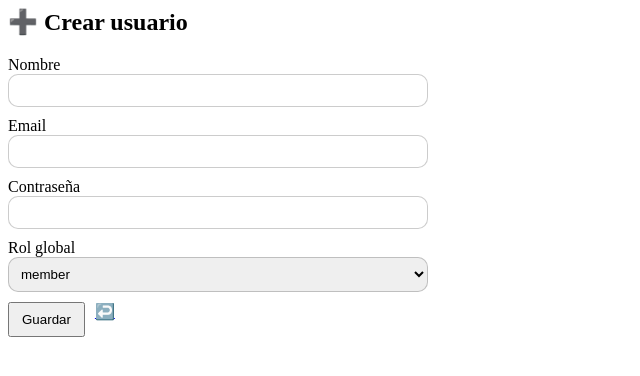
After one commit to didiermorantes/kanban, a PHP site: page /app/views/users/create.php in a window 1280 px wide. The commit adds this page. Shown: the top 376 px of the page, without its empty margins (0-640 px from the left). Run offline with PHP 8.4, Linux system fonts and the light colour scheme; some libraries are stand-ins or nearby versions.

Commit message:
creacion de modulo de usuarios para crear usuarios y su respectivo rol desde la aplicacion

```diff
--- /dev/null
+++ b/app/views/users/create.php
@@ -0,0 +1,43 @@
+<h2>➕ Crear usuario</h2>
+
+<?php if (!empty($error)): ?>
+  <div style="padding:10px;border-radius:10px;background:#fee2e2;border:1px solid #fecaca;margin-bottom:10px;">
+    <?= htmlspecialchars($error) ?>
+  </div>
+<?php endif; ?>
+
+<form method="POST" action="<?= BASE_URL ?>?controller=users&action=store" style="max-width:420px;">
+  <div style="margin-bottom:10px;">
+    <label>Nombre</label><br>
+    <input name="name" required
+           style="width:100%;padding:8px;border-radius:10px;border:1px solid rgba(0,0,0,.2);">
+  </div>
+
+  <div style="margin-bottom:10px;">
+    <label>Email</label><br>
+    <input name="email" type="email" required
+           style="width:100%;padding:8px;border-radius:10px;border:1px solid rgba(0,0,0,.2);">
+  </div>
+
+  <div style="margin-bottom:10px;">
+    <label>Contraseña</label><br>
+    <input name="password" type="password" required
+           style="width:100%;padding:8px;border-radius:10px;border:1px solid rgba(0,0,0,.2);">
+  </div>
+
+  <div style="margin-bottom:10px;">
+    <label>Rol global</label><br>
+    <select name="role" style="width:100%;padding:8px;border-radius:10px;border:1px solid rgba(0,0,0,.2);">
+      <option value="member">member</option>
+      <option value="viewer">viewer</option>
+      <option value="admin">admin</option>
+      <option value="owner">owner</option>
+    </select>
+  </div>
+
+  <div style="display:flex;gap:10px;">
+    <button class="btn-icon" style="width:auto;padding:8px 12px;">Guardar</button>
+    <a class="btn-action view tip" data-tip="Volver"
+       href="<?= BASE_URL ?>?controller=users&action=index">↩️</a>
+  </div>
+</form>
```
Also changed, not shown: app/controllers/UsersController.php (added, +56 -0 lines), app/models/User.php (+38 -0 lines), app/views/layout.php (+8 -0 lines), app/views/users/index.php (added, +39 -0 lines).
